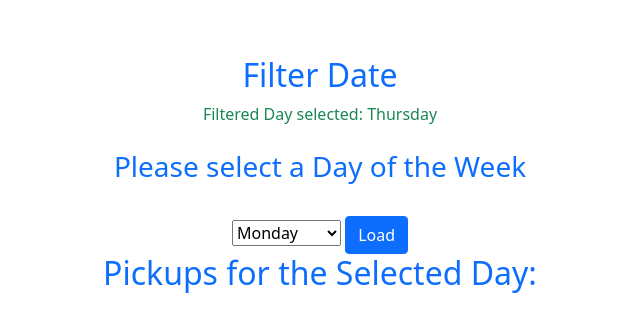
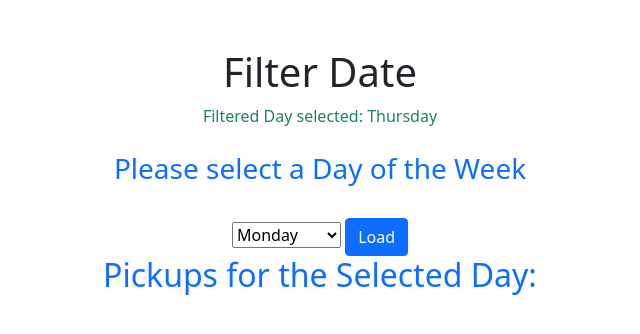
Before and after one commit to Howie21/Trash_Collector, a Django app: page /employees/filter/ in a window 1280 px wide. Shown: the part 56-390 px from the top of the page, without its empty margins (320-960 px from the left). Run offline with Django 3.2, Linux system fonts and the light colour scheme; a user stored in the database is signed in; tables that the repository leaves empty hold one stand-in row (values such as "Sample post").

Commit message:
Updated the filter.html file to correct Title displaying improperly

```diff
--- a/Trash_Collector/employees/templates/employees/filter.html
+++ b/Trash_Collector/employees/templates/employees/filter.html
@@ -1,6 +1,6 @@
 {% extends 'employees\employee_base.html' %}
 
-{% block title %}{% block header %} <h2 class='text-primary'>Filter Date</h2> {% endblock %}{% endblock %}
+{% block title %}{% block header %} Filter Date {% endblock %}{% endblock %}
 
 {% block content %}
 <div>
```
